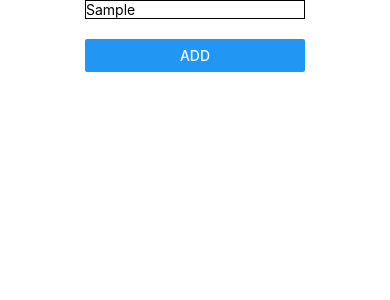
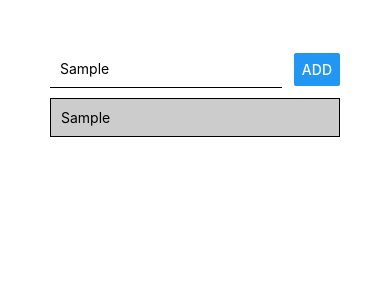
Before and after one commit to makwanaraj/React-Native-Add-Task, a React Native app: screen / in a window 390 px wide. Both pictures are taken after typing "Sample" into the empty fields and a click on the button "ADD". Shown: the top 300 px of the page. Built offline with nearby package versions, Linux system fonts and the light colour scheme.

Commit message:
Task List with basic style

```diff
--- a/App.js
+++ b/App.js
@@ -1,19 +1,28 @@
 import React, { useState } from 'react';
-import { Button, StyleSheet, Text, View, TextInput } from 'react-native';
+import { Button, StyleSheet, TextInput, View, Text } from 'react-native';
 import Constants from "expo-constants";
 
 export default function App() {
-  const [changeText, setChangeText] = useState();
+  const [enteredTask,setEnteredTask] =useState('');
+  const [tasks, setTasks] = useState([]);
 
-  function changeHandle(change) {
-    setChangeText(change);
+  const goalInputHandler = (enteredText) => {
+    setEnteredTask(enteredText);
+  }
+
+  const addGoalHandler = () =>{
+    setTasks(currentTask => [...currentTask, enteredTask])
   }
 
   return (
     <View style={styles.container}>
       <View style={styles.inputContainer}>
-        <TextInput placeholder="Add Goal" style={styles.input} />
-        <Button title="Add" />
+        <TextInput placeholder="Add Task" style={styles.input} onChangeText={goalInputHandler} value={enteredTask} />
+        <Button title="Add" onPress={addGoalHandler} />
+      </View>
+
+      <View>
+      {tasks.map((task) =><View key={task} style={styles.listItem}><Text>{task}</Text></View>)}
       </View>
     </View>
   );
@@ -21,16 +30,29 @@ export default function App() {
 
 const styles = StyleSheet.create({
   container: {
-    flex: 1,
-    backgroundColor: '#fff',
-    alignItems: 'center',
-    width: '100%',
-    paddingTop: Constants.statusBarHeight,
+    // paddingTop: Constants.statusBarHeight,
+    padding: 50,
+
+  },
+
+  inputContainer: {
+    flexDirection: 'row',
+    justifyContent: "space-between",
+    alignItems: "center",
   },
 
   input: {
+    width: "80%",
+    borderBottomColor: "black",
+    borderBottomWidth: 1,
+    padding: 10,
+  },
+
+  listItem:{
+    padding:10,
+    backgroundColor: "#ccc",
+    borderColor: "black",
     borderWidth: 1,
-    borderColor: "black",
-    marginBottom: 20
+    marginVertical: 10
   }
 });
```
